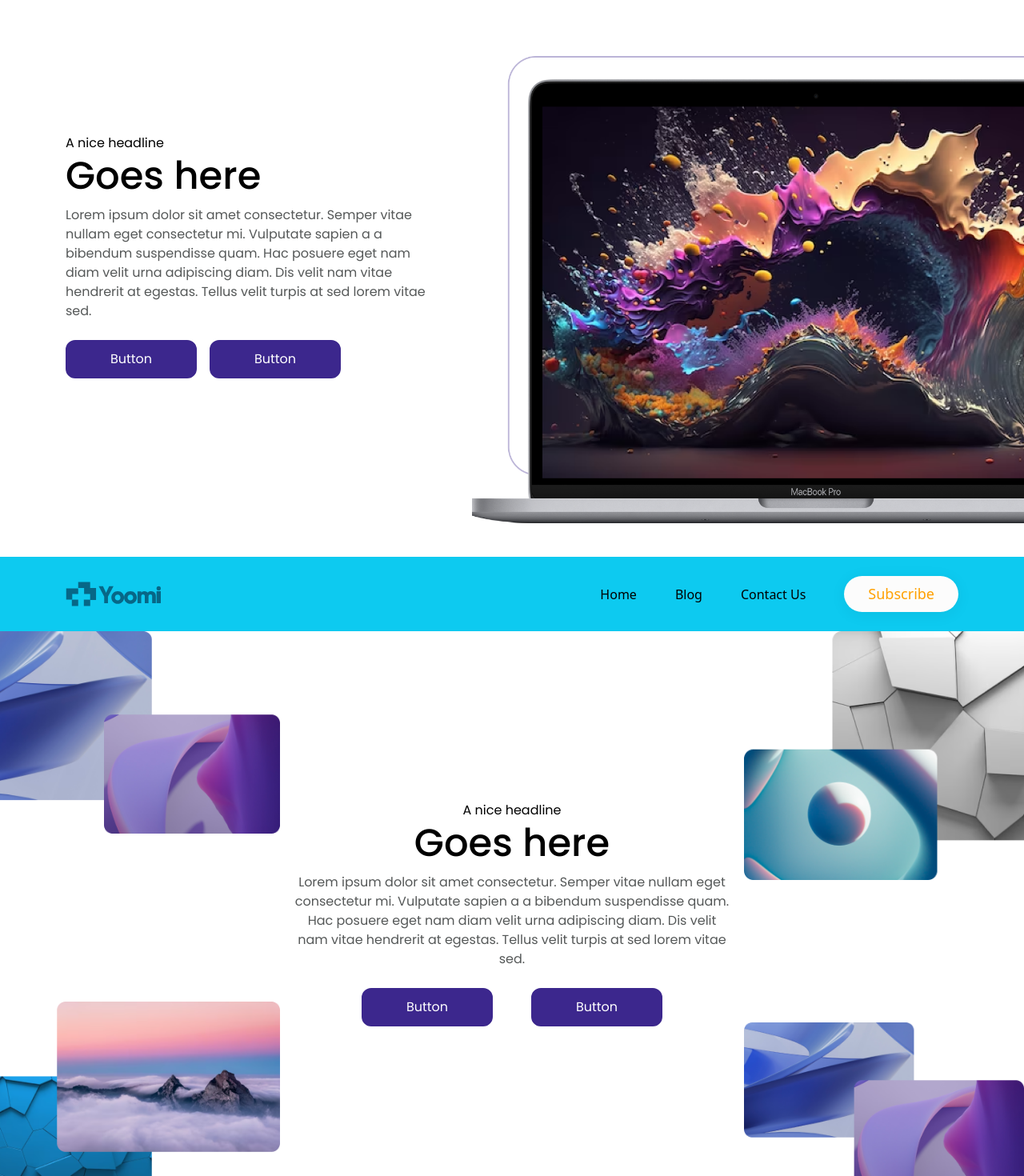
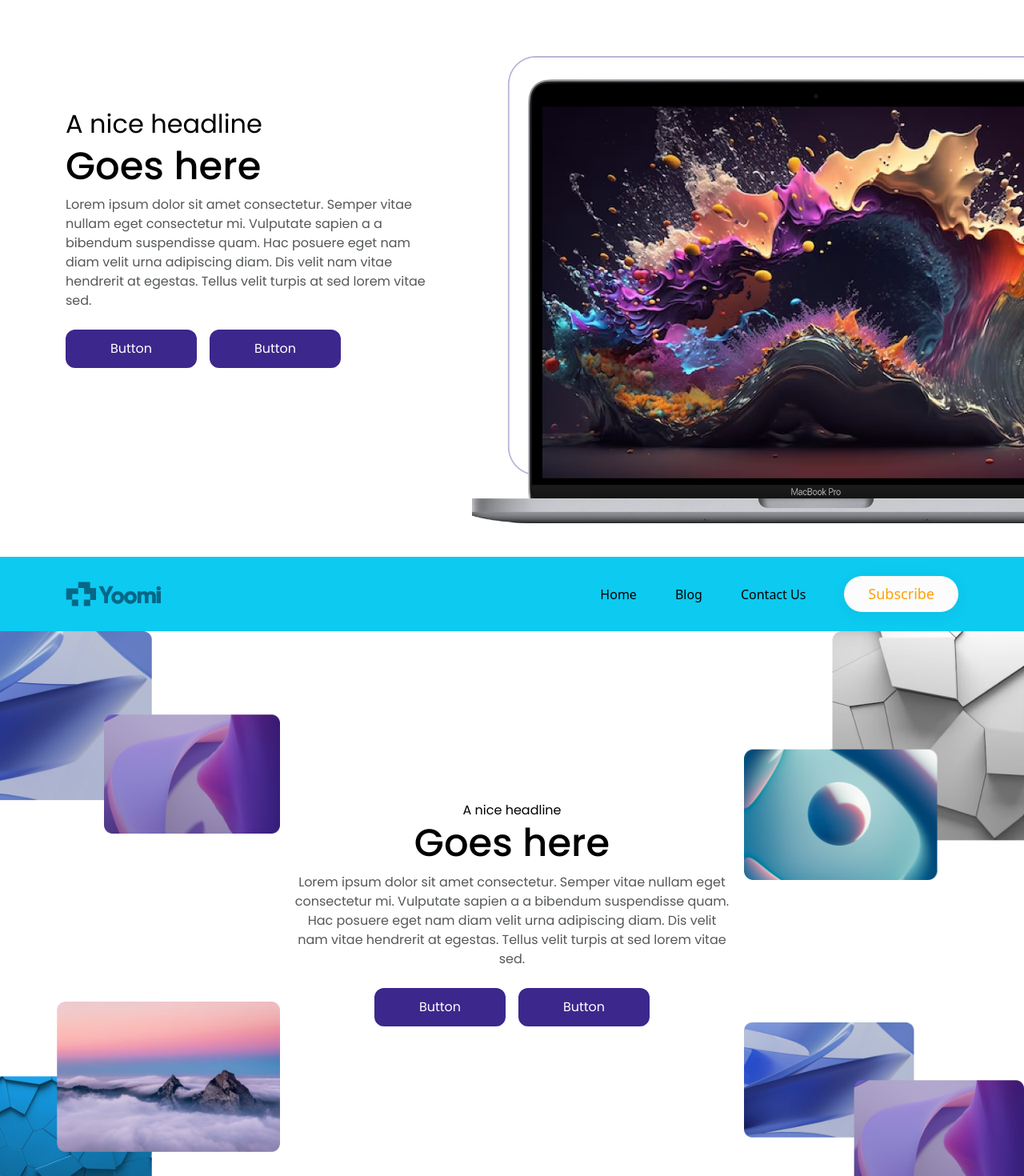
Before and after one commit to neharadialcode/bootstrap-common-components, a React (Create React App) app: page /hero in a window 1280 px wide. Shown: the part 2720-4190 px from the top of the page at 80% size. Built offline with nearby package versions, Linux system fonts and the light colour scheme.

Commit message:
error solving

```diff
--- a/src/components/herosection/HeroPosition.jsx
+++ b/src/components/herosection/HeroPosition.jsx
@@ -51,7 +51,7 @@ const HeroPosition = () => {
               <button className="ff_poppins fw-normal fs_sm  mx-auto  button_btn mt-4">
                 Button
               </button>
-              <button className="ff_poppins fw-normal fs_sm  button_btn mt-4 ms-3 ms-sm-5">
+              <button className="ff_poppins fw-normal fs_sm  button_btn mt-4 ms-3">
                 Button
               </button>
             </div>
--- a/src/components/herosection/HeroPositionHalf.jsx
+++ b/src/components/herosection/HeroPositionHalf.jsx
@@ -9,8 +9,8 @@ const HeroPositionHalf = () => {
         <div className="hero_custom_height d-flex align-items-center pb-5">
           <div className=" container">
             <div className=" row flex-column-reverse flex-lg-row align-items-center">
-              <div className="  col-md-8 col-lg-5 mt-5 mt-xl-0">
-                <span className="ff_poppins font-md text-black">
+              <div className="  col-md-8 col-lg-5 mt-5 pb-5 mt-xl-0">
+                <span className="ff_poppins fs_xl text-black">
                   A nice headline
                 </span>
                 <h1 className=" ff_poppins fw-medium fs_2xl text-black">
--- a/src/hero.css
+++ b/src/hero.css
@@ -87,15 +87,7 @@
   transition: all 300ms ease-in-out;
 }
 
-.button_btn {
-  width: 164px;
-  height: 48px;
-  color: #fff;
-  border-radius: 12px;
-  background: #3c278d;
-  border: 2px solid #3c278d;
-  transition: all 300ms ease-in-out;
-}
+
 
 .button_btn:hover {
   color: #3c278d;
@@ -111,6 +103,26 @@
   .max_w_position_hero_img {
     max-width: 100px !important;
   }
+  .button_btn {
+  width: 150px;
+  height: 48px;
+  color: #fff;
+  border-radius: 12px;
+  background: #3c278d;
+  border: 2px solid #3c278d;
+  transition: all 300ms ease-in-out;
+}
+}
+@media (min-width:576px) {
+    .button_btn {
+  width: 164px;
+  height: 48px;
+  color: #fff;
+  border-radius: 12px;
+  background: #3c278d;
+  border: 2px solid #3c278d;
+  transition: all 300ms ease-in-out;
+}
 }
 
 @media (min-width: 992px) {
```
